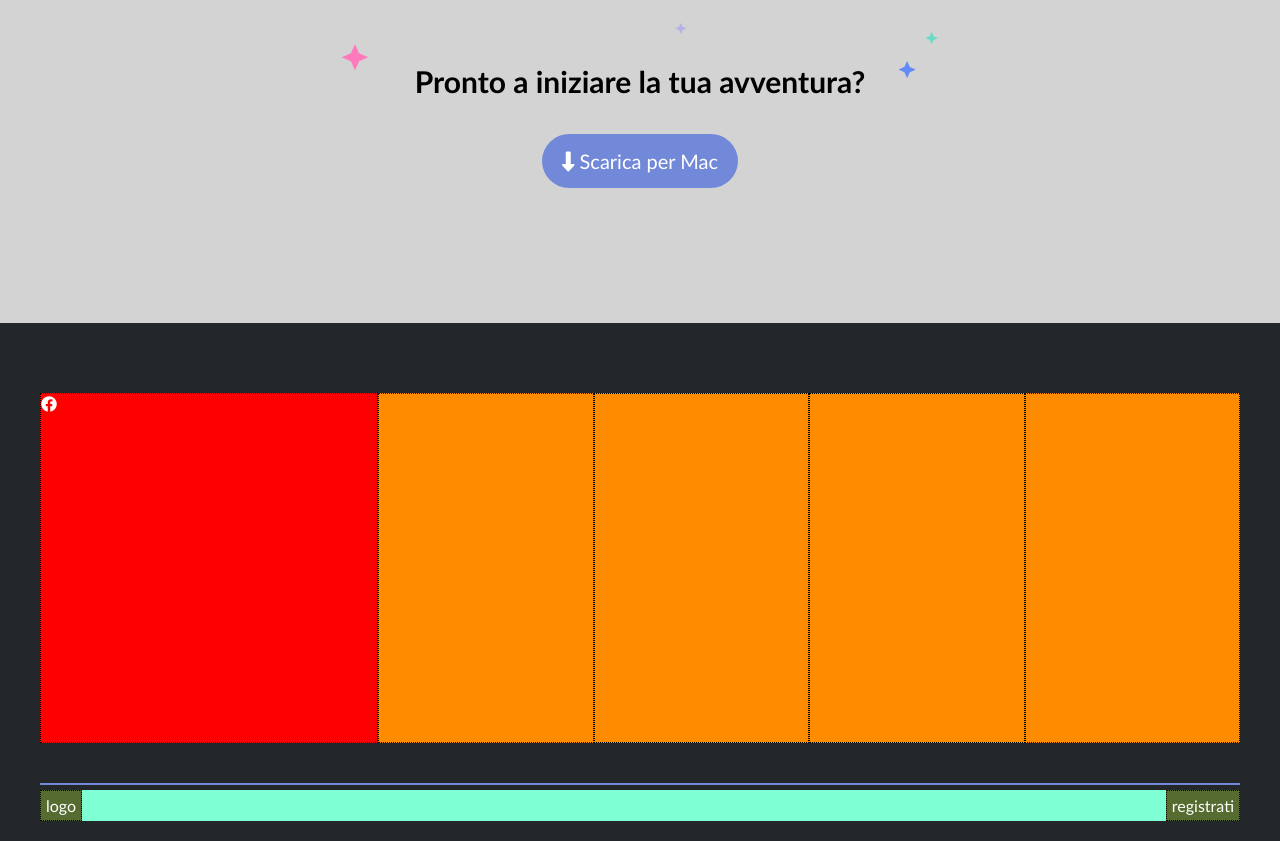
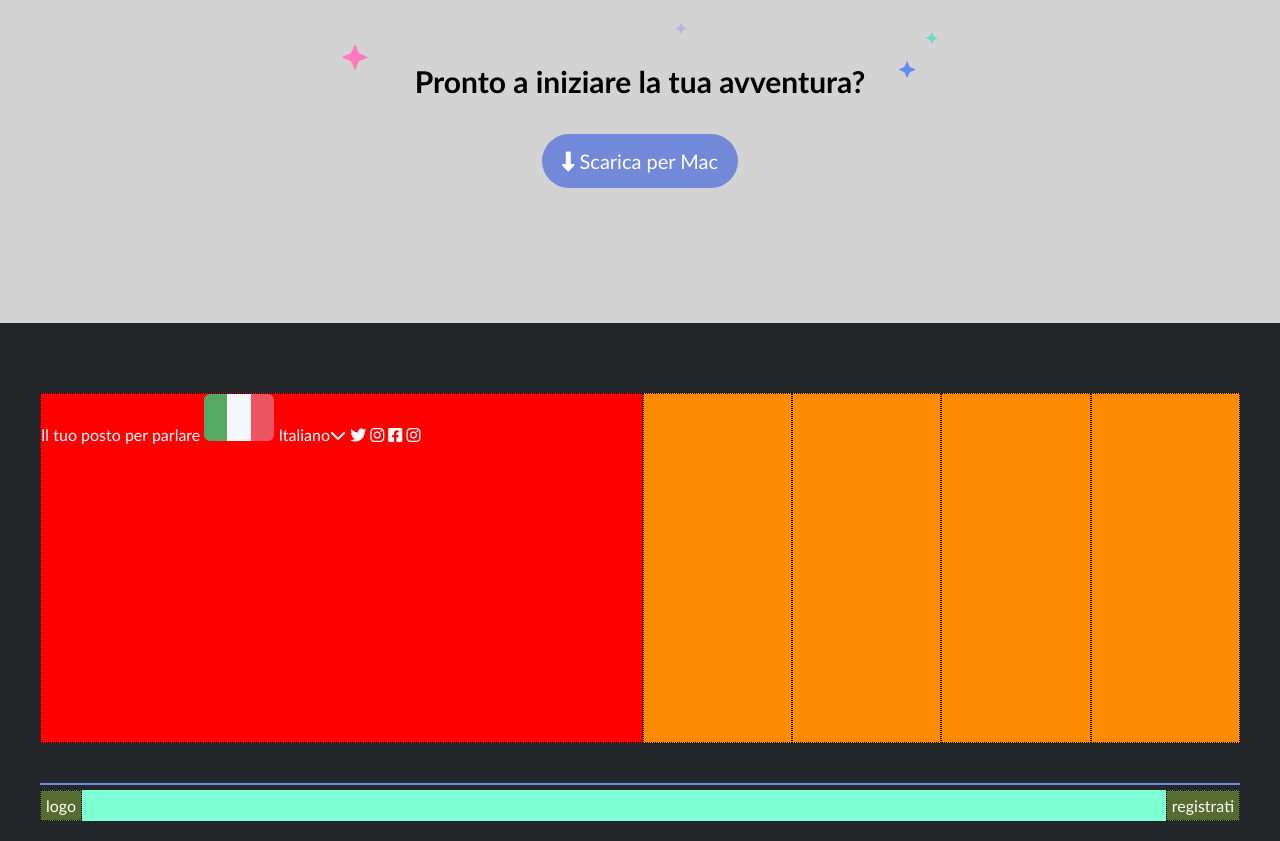
Before and after one commit to MassimoAzzini/htmlcss-discord, a plain HTML site: page index.html in a window 1280 px wide. Shown: the part 3631-4472 px from the top of the page. Drawn offline with Linux system fonts and the light colour scheme.

Commit message:
[init]: footer

```diff
--- a/css/style.css
+++ b/css/style.css
@@ -200,7 +200,6 @@ main section {
 .column-center .img-big {
   width: 100%;
 }
-
 /* fine MAIN */
 
 /* FOOTER */
--- a/index.html
+++ b/index.html
@@ -135,7 +135,12 @@
     <div class="top-footer container">
       <div class="row flex">
         <div class="social">
-          <i class="fa-brands fa-facebook"></i>
+          <span>Il tuo posto per parlare</span>
+          <img src="img/ita.png" alt=""> Italiano<i class="fa-solid fa-chevron-down"></i>
+          <i class="fa-brands fa-twitter"></i>
+          <i class="fa-brands fa-instagram"></i>
+          <i class="fa-brands fa-square-facebook"></i>
+          <i class="fa-brands fa-instagram"></i>
         </div>
         <nav class="footer-link">
 
```
